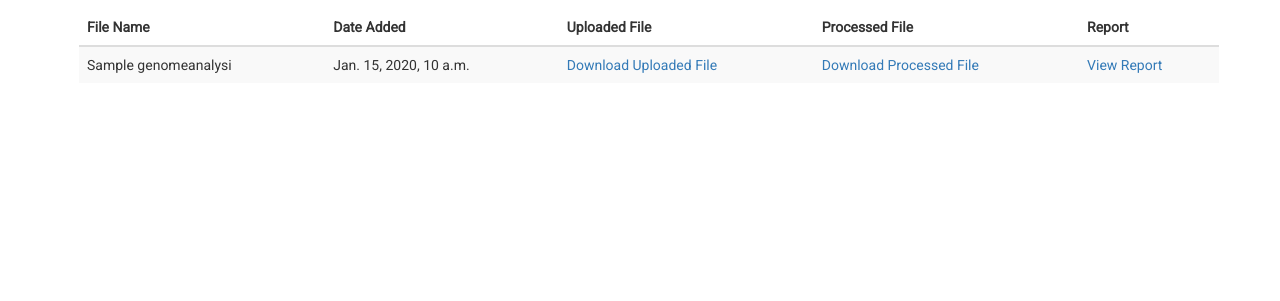
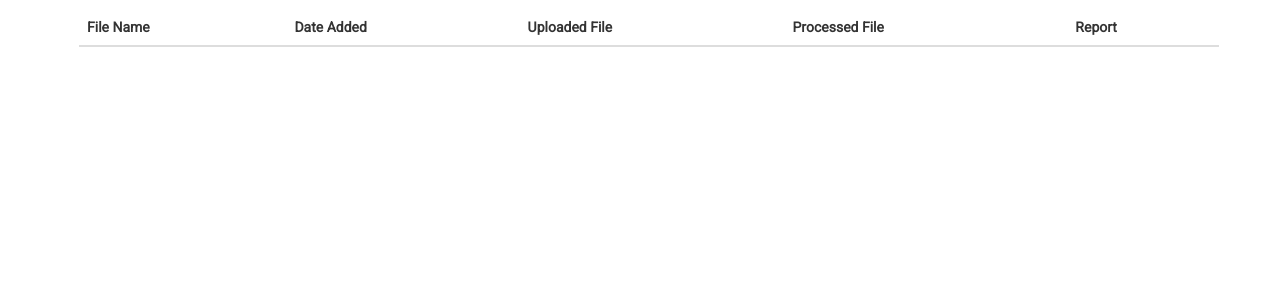
Before and after one commit to OpenHumans/archive-genevieve-201505, a Django app: template genomes/templates/genomes/genomeanalysis_list.html in a window 1280 px wide. Shown: the part 119-420 px from the top of the page. Run offline with Django 3.2, Linux system fonts and the light colour scheme; tables that the repository leaves empty hold one stand-in row (values such as "Sample post"); the template is opened without the code that fills it: values that come from a table or form of the project are taken from there, most other values are stand-ins (such as "Sample title", 1, 10 or a date in 2020); data that the repository does not hold is empty; parts of the project's set-up code (start-up, migrations or seed data) failed here and were passed over; some libraries are stand-ins or nearby versions.

Commit message:
changed report page so it loads with json ajax instead

```diff
--- a/genomes/templates/genomes/genomeanalysis_list.html
+++ b/genomes/templates/genomes/genomeanalysis_list.html
@@ -22,33 +22,6 @@
      </tr>
   </thead>
   <tbody id="genome-reports-table">
-    {% for genomeanalysis in genomeanalysis_list %}
-    <tr id="report-{{genomeanalysis.id}}">
-      <td class="report-name">{{ genomeanalysis.name }}</td>
-      <td class="report-timestamp">{{ genomeanalysis.timestamp }}</td>
-      <td class="report-uploadfile">
-        {% if genomeanalysis.uploadfile %}
-        <a href="{{ genomeanalysis.uploadfile.url }}">
-          Download Uploaded File</a>
-        {% else %}
-        File import not complete.
-        {% endif %}
-      </td>
-      <td class="report-processedfile">
-        {% if genomeanalysis.processedfile %}
-        <a href="{{ genomeanalysis.processedfile.url }}">
-          Download Processed File</a>
-        {% else %}
-        File processing not complete.
-        {% endif %}
-      </td>
-      <td>
-        {% if genomeanalysis.variants %}
-        <a href="report/{{ genomeanalysis.id }}/">View Report</a>
-        {% endif %}
-      </td>
-    </tr>
-    {% endfor %}
   </tbody>
 </table>
 {% else %}
--- a/static/js/reports.js
+++ b/static/js/reports.js
@@ -1,4 +1,4 @@
-$(function(){
+var getData = function(){
   $.ajax(
     {
       url: "/genomes/get-reports/",
@@ -7,7 +7,30 @@ $(function(){
   ).done(function( data ) {
     var obj = $.parseJSON(data);
     for (var idx in obj){
-      console.log(obj[idx]['fields']['name']);
-    }
-  });
-})
+      var uploadFileHTML = "File upload not complete.";
+      if (obj[idx]['fields']['uploadfile']){
+        uploadFileHTML = '<a href="'+obj[idx]['fields']['uploadfile']+'"> Download Uploaded File</a>';
+      }
+      var processedFileHTML= "File processing not complete.";
+      if (obj[idx]['fields']['processedfile']){
+        processedFileHTML = '<a href="'+obj[idx]['fields']['processedfile']+'"> Download Processed File</a>';
+      }
+      var variantsHTML= "";
+      if (obj[idx]['pk']){
+        variantsHTML = '<a href="report/'+obj[idx]['pk']+'"> View Report</a>';
+      }
+      $('#genome-reports-table')
+      .append($('<tr id="report-'+obj[idx]['pk']+'">')
+      .append($('<td class="report-name">'+obj[idx]['fields']['name'] + '</td>'))
+      .append($('<td class="report-timestamp">'+obj[idx]['fields']['timestamp'] + '</td>'))
+      .append($('<td class="report-uploadfile">'+ uploadFileHTML + '</td>'))
+      .append($('<td class="report-processedfile">'+ processedFileHTML + '</td>'))
+      .append($('<td class="report-variants">'+variantsHTML + '</td>'))
+    );
+  }
+});
+}
+
+$(function(){
+  getData();
+});
```
Also changed, not shown: genomes/migrations/0002_auto_20150210_1902.py (added).
